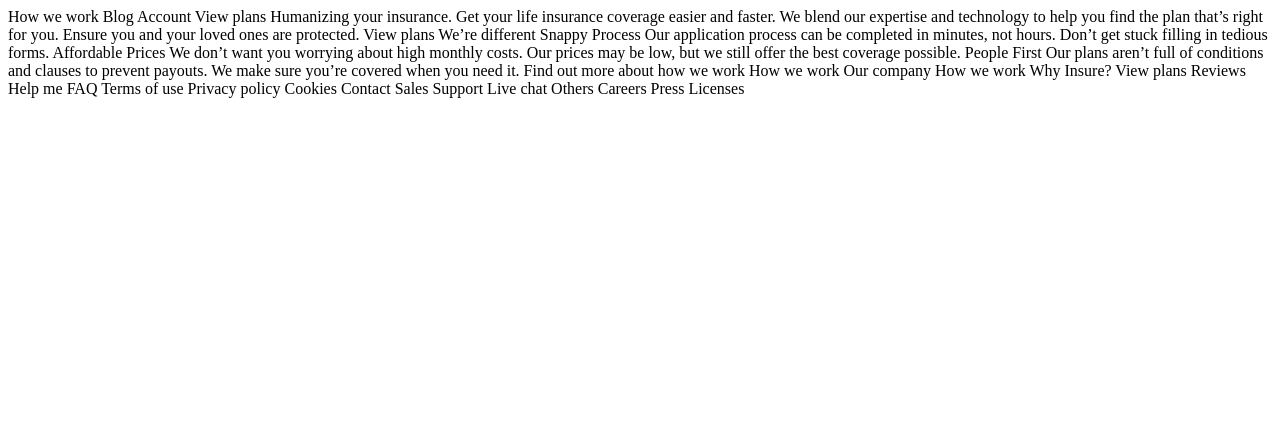
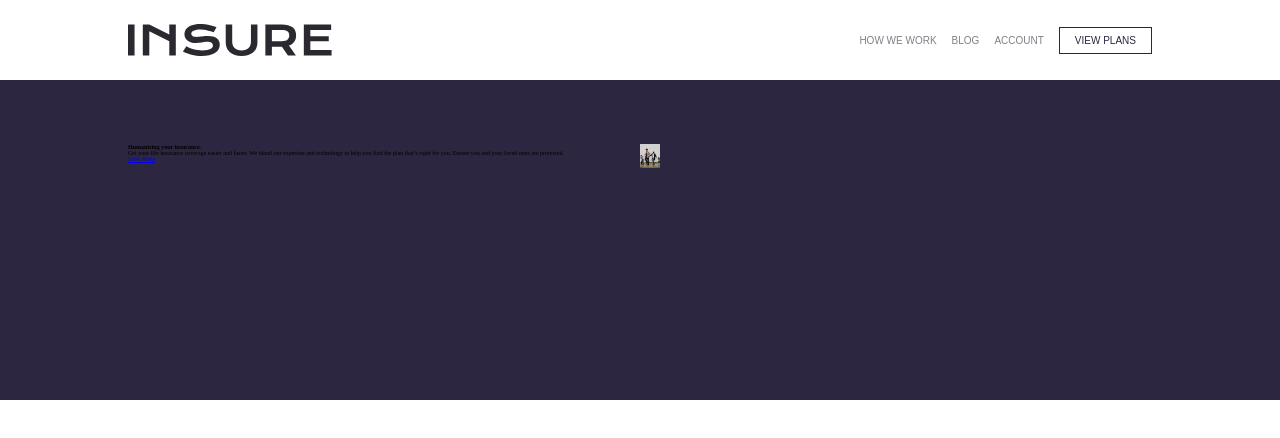
Before and after one commit to Zacison/Insurance-landing-page, a website: page index.html in a window 1280 px wide. Drawn offline with Linux system fonts and the light colour scheme.

Commit message:
Second Commit

```diff
--- a/index.html
+++ b/index.html
@@ -5,24 +5,41 @@
   <meta name="viewport" content="width=device-width, initial-scale=1.0"> <!-- displays site properly based on user's device -->
   <link rel="stylesheet" href="css/style.css">
   <link rel="icon" type="image/png" sizes="32x32" href="./images/favicon-32x32.png">
-
+  <link href="https://fonts.googleapis.com/css?family=DM+Serif+Display&display=swap" rel="stylesheet">
   <title>Frontend Mentor | Insure landing page</title>
 </head>
 <body>
+  <div class="container">
+    <div class="header">
+      <img src="images/logo.svg" alt="" class="header__logo">
+      <div class="header__text-container">
+        <p class="header__menu">How we work</p>
+        <p class="header__menu">Blog</p>
+        <p class="header__menu">Account</p>
+        <a href="#" class="header__button">View Plans</a>
+      </div>
+    </div>
 
-  How we work
-  Blog
-  Account
-  View plans
 
-  Humanizing your insurance.
+    <section class="hero">
+      <div class="hero__left">
+        <h1 class="hero__left-headline">
+          Humanizing your insurance.
+        </h1>
+        <p class="hero__left-paragraph">
+          Get your life insurance coverage easier and faster. We blend our expertise
+          and technology to help you find the plan that’s right for you. Ensure you
+          and your loved ones are protected.
+        </p>
+        <a href="#" class="hero__left-button">View Plans</a>
+      </div>
+      <div class="hero__right">
+        <img src="images/image-intro-desktop.jpg" alt="Happy family walking" class="hero__right-img">
+      </div>
+    </section>
 
-  Get your life insurance coverage easier and faster. We blend our expertise
-  and technology to help you find the plan that’s right for you. Ensure you
-  and your loved ones are protected.
 
-  View plans
-
+<!--
   We’re different
 
   Snappy Process
@@ -69,7 +86,7 @@
   Careers
   Press
   Licenses
-
-
+-->
+  </div>
 </body>
 </html>
--- a/sass/main.scss
+++ b/sass/main.scss
@@ -1,4 +1,122 @@
-html {
+//Layout:
+/*
+- Mobile: 375px
+- Desktop: 1440px
+*/
+//COLORS
+
+$Dark-Violet: hsl(256, 26%, 20%);
+$Grayish-Blue: hsl(216, 30%, 68%);
+
+$Very-Dark-Violet: hsl(270, 9%, 17%);
+$Dark-Greyish-Violet: hsl(273, 4%, 51%);
+$Very-Light-Gray: hsl(0, 0%, 98%);
+
+/*
+## Typography
+
+### Body Copy
+
+- Font size: 16px
+
+### Headings
+
+- Family: [DM Serif Display](https://fonts.google.com/specimen/DM+Serif+Display)
+- Weights: 400
+
+### Body
+
+- Family: [Karla](https://fonts.google.com/specimen/Karla)
+- Weights: 400, 700
+
+## Icons
+
+You can use either use the social icons provided or load in a font icon library. Some library suggestions can be found below:
+
+- [Font Awesome](https://fontawesome.com)
+- [IcoMoon](https://icomoon.io)
+- [Ionicons](https://ionicons.com)
+*/
+
+*,
+html,
+body {
     margin: 0;
+    padding: 0;
+    font-size: 62.5%; //1rem = 10px
+}
 
+.container {
+    display: grid;
+    grid-template-columns: repeat(10, 1fr);
+    grid-template-rows: 10vh 40vh 100vh 30vh;
 }
+
+
+.header {
+    display: flex;
+    justify-content: space-between;
+    font-family: sans-serif, ;
+    grid-column: 2/10;
+    align-items: center;
+
+
+    &__logo {
+        width: 20%;
+        //height: 100%;
+        align-self: center;
+        //padding-top: .8rem;
+    }
+
+    &__text-container {
+        display: flex;
+    }
+
+    &__menu {
+        margin-left: 1.5rem;
+        font-size: 1rem;
+        color: $Dark-Greyish-Violet;
+        text-transform: uppercase;
+        align-self: center;
+    }
+
+    &__button {
+
+        font-size: 1rem;
+        color: $Dark-Violet;
+        align-self: center;
+        text-decoration: none;
+        text-transform: uppercase;
+        border: 1px solid $Dark-Violet;
+        padding: .7rem 1.5rem;
+        margin-left: 1.5rem;
+
+
+    }
+}
+
+
+
+
+.hero {
+    display: grid;
+    grid-template-columns: repeat(10, 1fr);
+    grid-template-rows: repeat(5, 1fr);
+    background-color: $Dark-Violet;
+    grid-column: 1/-1;
+    grid-row: 2/3;
+
+    &__left {
+        grid-column: 2/6;
+        grid-row: 2/5;
+    }
+
+    &__right {
+        grid-column: 6/9;
+        grid-row: 2/-1;
+
+        &-img {
+           width: 20px;
+        }
+    }
+}
```
Also changed, not shown: css/style.css.
